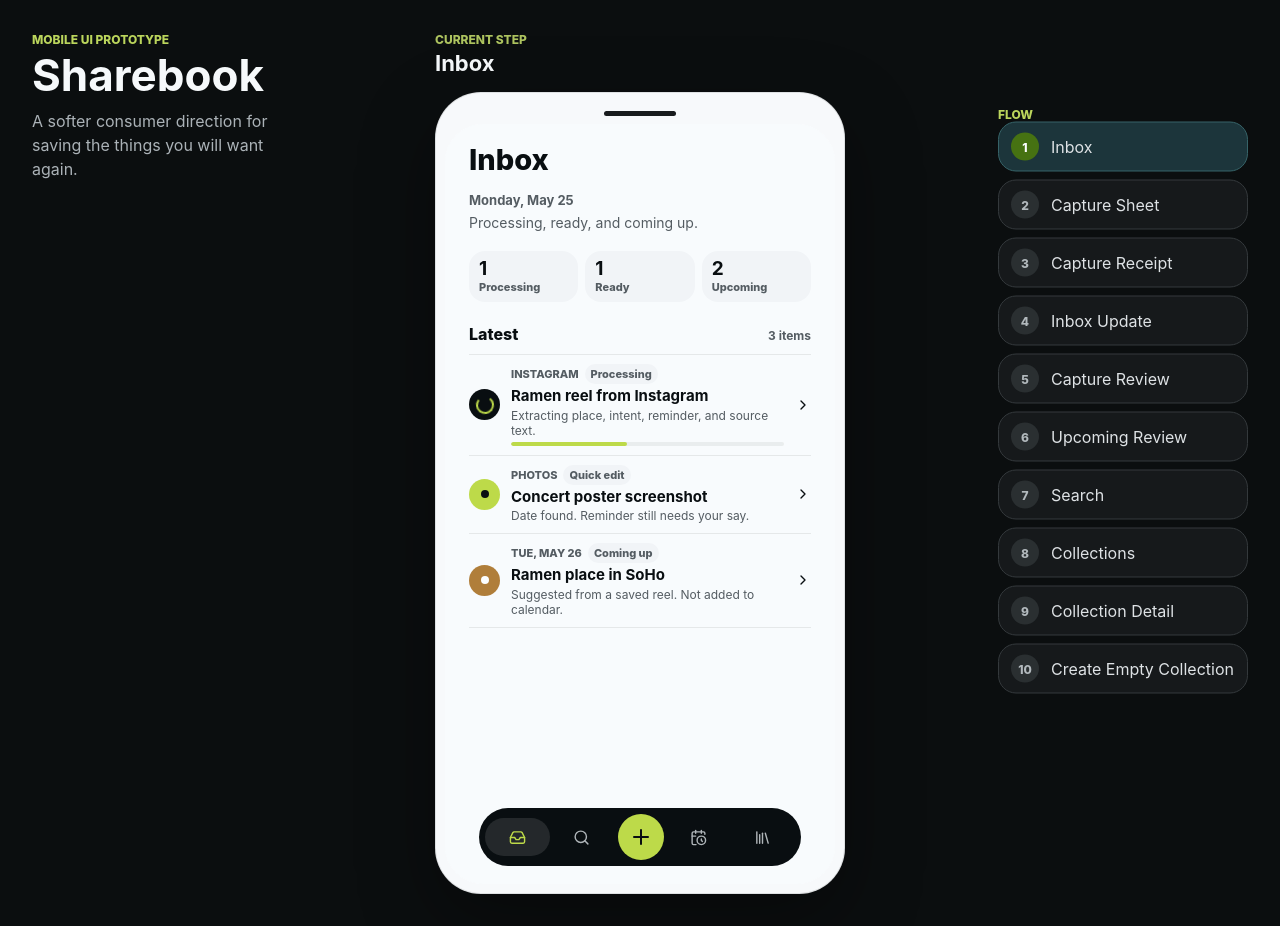
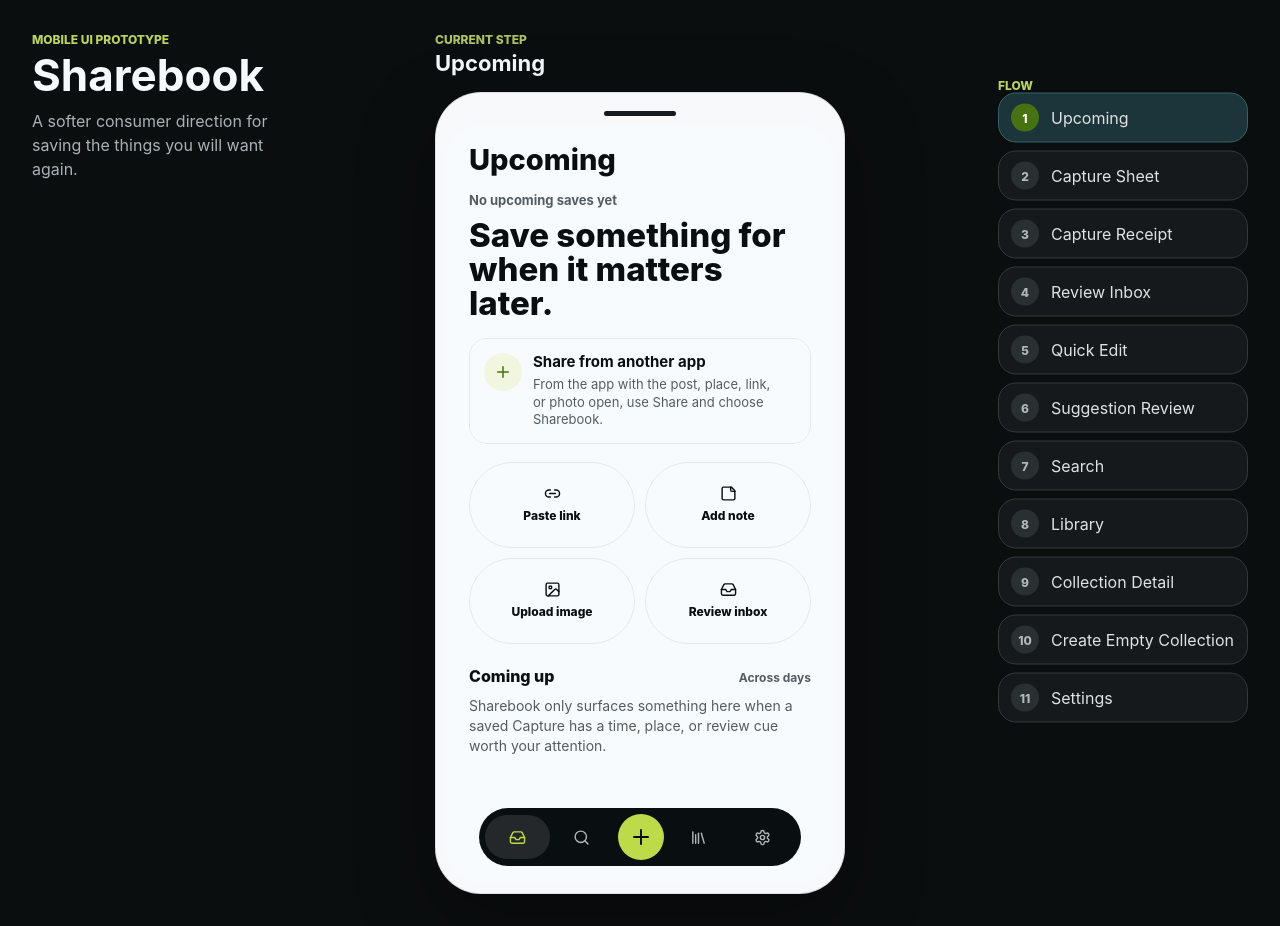
Before and after one commit to nitro41992/sharebook, a Next.js app in the folder apps/web/: page /consumer-redesign in a window 1280 px wide. Built offline with nearby package versions, Linux system fonts and the light colour scheme.

Commit message:
Align consumer prototype with upcoming workflow

```diff
--- a/apps/web/app/consumer-redesign/page.module.css
+++ b/apps/web/app/consumer-redesign/page.module.css
@@ -248,8 +248,11 @@
 }
 
 .screenBody {
+  box-sizing: border-box;
+  width: 100%;
   min-height: 0;
   overflow: auto;
+  overflow-x: hidden;
   padding: 10px 24px 150px;
   scrollbar-width: thin;
 }
@@ -261,6 +264,7 @@
 .screenStack {
   display: grid;
   gap: 18px;
+  min-width: 0;
   animation: screenIn 180ms cubic-bezier(0.22, 1, 0.36, 1) both;
 }
 
@@ -360,13 +364,16 @@
 
 .shareInstruction {
   display: grid;
-  grid-template-columns: auto minmax(0, 1fr);
+  grid-template-columns: auto minmax(0, 1fr) auto;
   align-items: start;
   gap: 11px;
   border: 1px solid var(--prototype-line);
   border-radius: 18px;
   background: transparent;
+  color: var(--prototype-ink);
+  font: inherit;
   padding: 14px;
+  text-align: left;
   box-shadow: none;
 }
 
@@ -887,23 +894,27 @@
 
 .bottomActions {
   display: flex;
+  flex-wrap: wrap;
   align-items: center;
   gap: 8px;
 }
 
 .bottomActions .primaryAction {
-  flex: 1;
+  flex: 1 1 auto;
 }
 
 .captureDetailHero {
   display: grid;
   gap: 12px;
+  min-width: 0;
 }
 
 .captureMedia {
   display: grid;
   place-items: end start;
-  min-height: 166px;
+  width: 100%;
+  box-sizing: border-box;
+  min-height: 138px;
   overflow: hidden;
   border-radius: 22px;
   padding: 14px;
@@ -1007,7 +1018,7 @@
 
 .sourceActions {
   display: grid;
-  grid-template-columns: repeat(auto-fit, minmax(0, 1fr));
+  grid-template-columns: repeat(3, minmax(0, 1fr));
   gap: 8px;
 }
 
@@ -1016,7 +1027,8 @@
   align-items: center;
   justify-content: center;
   gap: 6px;
-  min-height: 36px;
+  min-width: 0;
+  min-height: 44px;
   border: 1px solid var(--prototype-line);
   border-radius: 999px;
   background: transparent;
@@ -1025,6 +1037,12 @@
   font: inherit;
   font-size: 13px;
   font-weight: 760;
+}
+
+.sourceActions button span {
+  overflow: hidden;
+  text-overflow: ellipsis;
+  white-space: nowrap;
 }
 
 .sourceActions button[data-danger="true"] {
@@ -1106,7 +1124,7 @@
   align-items: center;
   gap: 7px;
   width: fit-content;
-  min-height: 34px;
+  min-height: 44px;
   border: 0;
   background: transparent;
   color: var(--prototype-muted);
@@ -1395,6 +1413,49 @@
   padding: 0 10px;
 }
 
+.quickSentence {
+  display: grid;
+  gap: 10px;
+  border-top: 1px solid var(--prototype-line);
+  border-bottom: 1px solid var(--prototype-line);
+  padding: 14px 0;
+}
+
+.quickSentence p {
+  display: flex;
+  flex-wrap: wrap;
+  align-items: center;
+  gap: 5px 6px;
+  margin: 0;
+  color: var(--prototype-ink);
+  font-size: 18px;
+  font-weight: 720;
+  line-height: 1.35;
+}
+
+.quickSentence button {
+  max-width: 100%;
+  min-height: 36px;
+  border: 0;
+  border-radius: 999px;
+  background: var(--prototype-accent-soft);
+  color: var(--prototype-accent-strong);
+  cursor: pointer;
+  font: inherit;
+  font-size: 15px;
+  font-weight: 820;
+  overflow-wrap: anywhere;
+  padding: 5px 10px;
+  text-align: left;
+  vertical-align: middle;
+  white-space: normal;
+}
+
+.quickSentence button[data-tone="maybe"] {
+  background: var(--prototype-review-soft);
+  color: color-mix(in oklch, var(--prototype-review) 76%, var(--prototype-ink));
+}
+
 .rationale {
   display: grid;
   grid-template-columns: auto minmax(0, 1fr);
@@ -1752,7 +1813,7 @@
 
 .filterRow button {
   flex: 0 0 auto;
-  min-height: 31px;
+  min-height: 44px;
   border: 1px solid transparent;
   border-radius: 999px;
   background: var(--prototype-soft);
@@ -1783,7 +1844,7 @@
 }
 
 .recentSearchList button {
-  min-height: 30px;
+  min-height: 38px;
   border: 1px solid transparent;
   border-radius: 999px;
   background: var(--prototype-soft);
@@ -2158,8 +2219,8 @@
 .removeCapture {
   display: grid;
   place-items: center;
-  width: 32px;
-  height: 32px;
+  width: 44px;
+  height: 44px;
   border: 1px solid var(--prototype-line);
   border-radius: 999px;
   background: transparent;
@@ -2182,6 +2243,66 @@
 .emptyCollectionPreview h3,
 .emptyCollectionPreview p {
   margin: 0;
+}
+
+.settingsGroup {
+  display: grid;
+  border-top: 1px solid var(--prototype-line);
+  border-bottom: 1px solid var(--prototype-line);
+}
+
+.settingsGroup + .settingsGroup {
+  margin-top: 4px;
+}
+
+.settingsGroup .sectionHeaderRow {
+  padding-top: 2px;
+}
+
+.settingsRow {
+  display: grid;
+  grid-template-columns: minmax(0, 1fr) auto;
+  align-items: center;
+  gap: 12px;
+  min-height: 68px;
+  border: 0;
+  background: transparent;
+  color: var(--prototype-ink);
+  cursor: pointer;
+  font: inherit;
+  padding: 12px 0;
+  text-align: left;
+}
+
+.settingsRow + .settingsRow {
+  border-top: 1px solid var(--prototype-line);
+}
+
+.settingsRow strong,
+.settingsRow small {
+  display: block;
+}
+
+.settingsRow strong {
+  font-size: 15px;
+  line-height: 1.2;
+}
+
+.settingsRow small {
+  margin-top: 4px;
+  color: var(--prototype-muted);
+  font-size: 12px;
+  line-height: 1.35;
+}
+
+.settingsRow em {
+  border-radius: 999px;
+  background: var(--prototype-soft);
+  color: var(--prototype-muted);
+  font-size: 12px;
+  font-style: normal;
+  font-weight: 760;
+  padding: 7px 9px;
 }
 
 .emptyCollectionPreview h3 {
@@ -2214,7 +2335,7 @@
   position: relative;
   display: grid;
   place-items: center;
-  min-height: 38px;
+  min-height: 44px;
   border: 0;
   border-radius: 999px;
   background: transparent;
@@ -2339,7 +2460,10 @@
 
   .leftRail,
   .rightRail {
+    position: static;
     justify-content: start;
+    width: min(100%, 720px);
+    transform: none;
   }
 
   .leftRail {
@@ -2357,7 +2481,19 @@
 
 @media (max-width: 700px) {
   .workspace {
+    align-content: start;
     padding: 18px;
+  }
+
+  .leftRail,
+  .stageHeader,
+  .rightRail {
+    display: none;
+  }
+
+  .previewStage {
+    width: 100%;
+    max-width: calc(100vw - 36px);
   }
 
   .leftRail h1 {
@@ -2369,6 +2505,8 @@
   }
 
   .phoneShell {
+    width: 100%;
+    box-sizing: border-box;
     border-radius: 28px;
     padding: 7px;
   }
--- a/apps/web/app/consumer-redesign/page.tsx
+++ b/apps/web/app/consumer-redesign/page.tsx
@@ -16,6 +16,7 @@ import {
   MapPin,
   Plus,
   Search,
+  Settings,
   StickyNote,
   Trash2,
   X
@@ -26,8 +27,8 @@ import styles from "./page.module.css";
 const language = {
   appName: "Sharebook",
   confidence: {
-    high: "Confident",
-    needsReview: "Review",
+    high: "Looks right",
+    needsReview: "Maybe",
     notSure: "Not sure",
     couldNotTell: "Couldn't tell"
   },
@@ -42,16 +43,17 @@ const language = {
 } as const;
 
 const flows = [
-  { id: "zero", label: "Inbox", shortLabel: "Inbox" },
+  { id: "zero", label: "Upcoming", shortLabel: "Upcoming" },
   { id: "sheet", label: "Capture Sheet", shortLabel: "Capture" },
   { id: "receipt", label: "Capture Receipt", shortLabel: "Saved" },
-  { id: "notification", label: "Inbox Update", shortLabel: "Updated" },
-  { id: "capture-detail", label: "Capture Review", shortLabel: "Capture" },
-  { id: "today-review", label: "Upcoming Review", shortLabel: "Upcoming" },
+  { id: "notification", label: "Review Inbox", shortLabel: "Review" },
+  { id: "capture-detail", label: "Quick Edit", shortLabel: "Edit" },
+  { id: "today-review", label: "Suggestion Review", shortLabel: "Review" },
   { id: "search", label: "Search", shortLabel: "Search" },
-  { id: "collections", label: "Collections", shortLabel: "Library" },
+  { id: "collections", label: "Library", shortLabel: "Library" },
   { id: "collection-detail", label: "Collection Detail", shortLabel: "Collection" },
-  { id: "new-collection", label: "Create Empty Collection", shortLabel: "Create" }
+  { id: "new-collection", label: "Create Empty Collection", shortLabel: "Create" },
+  { id: "settings", label: "Settings", shortLabel: "Settings" }
 ] as const;
 
 type FlowId = (typeof flows)[number]["id"];
@@ -333,23 +335,25 @@ function PhoneScreen({
     flowId === "today-review" ||
     flowId === "search" ||
     flowId === "collections" ||
-    flowId === "collection-detail";
+    flowId === "collection-detail" ||
+    flowId === "settings";
   const showTopBar = true;
 
   return (
     <div className={styles.appSurface}>
       {showTopBar ? <TopBar title={titleForFlow(flowId)} /> : null}
       <div className={`${styles.screenBody} ${showNavigation ? "" : styles.screenBodyFocused}`}>
-        {flowId === "zero" ? <InboxScreen openCaptureDetail={openCaptureDetail} setFlowId={setFlowId} /> : null}
+        {flowId === "zero" ? <UpcomingScreen setFlowId={setFlowId} /> : null}
         {flowId === "sheet" ? <CaptureSheet setFlowId={setFlowId} /> : null}
         {flowId === "receipt" ? <CaptureReceipt setFlowId={setFlowId} /> : null}
         {flowId === "notification" ? <InboxScreen isUpdated openCaptureDetail={openCaptureDetail} setFlowId={setFlowId} /> : null}
         {flowId === "capture-detail" ? <CaptureDetail captureId={selectedCaptureId} setFlowId={setFlowId} /> : null}
-        {flowId === "today-review" ? <TodayReview openCaptureDetail={openCaptureDetail} /> : null}
+        {flowId === "today-review" ? <UpcomingReview openCaptureDetail={openCaptureDetail} /> : null}
         {flowId === "search" ? <SearchScreen openCaptureDetail={openCaptureDetail} setFlowId={setFlowId} /> : null}
         {flowId === "collections" ? <CollectionsScreen setFlowId={setFlowId} /> : null}
         {flowId === "collection-detail" ? <CollectionDetail openCaptureDetail={openCaptureDetail} /> : null}
         {flowId === "new-collection" ? <NewCollection setFlowId={setFlowId} /> : null}
+        {flowId === "settings" ? <SettingsScreen /> : null}
       </div>
       {showNavigation ? <BottomNav flowId={flowId} setFlowId={setFlowId} /> : null}
     </div>
@@ -357,15 +361,17 @@ function PhoneScreen({
 }
 
 function titleForFlow(flowId: FlowId) {
-  if (flowId === "zero" || flowId === "notification") return "Inbox";
+  if (flowId === "zero") return "Upcoming";
+  if (flowId === "notification") return "Review Inbox";
   if (flowId === "sheet") return "Capture";
-  if (flowId === "capture-detail") return "Capture";
-  if (flowId === "today-review") return "Upcoming";
+  if (flowId === "capture-detail") return "Quick edit";
+  if (flowId === "today-review") return "Review";
   if (flowId === "search") return "Search";
-  if (flowId === "collections") return "Collections";
+  if (flowId === "collections") return "Library";
   if (flowId === "collection-detail") return "Collection";
   if (flowId === "new-collection") return "New collection";
-  return "Inbox";
+  if (flowId === "settings") return "Settings";
+  return "Upcoming";
 }
 
 function TopBar({ title }: { title: string }) {
@@ -375,6 +381,50 @@ function TopBar({ title }: { title: string }) {
         <h3>{title}</h3>
       </div>
     </header>
+  );
+}
+
+function UpcomingScreen({ setFlowId }: { setFlowId: (flowId: FlowId) => void }) {
+  return (
+    <section className={styles.screenStack}>
+      <div className={styles.todayHeader}>
+        <p className={styles.todayDate}>No upcoming saves yet</p>
+        <h2>Save something for when it matters later.</h2>
+      </div>
+
+      <section className={styles.shareInstruction} aria-label="Native share instruction">
+        <span className={styles.instructionIcon}>
+          <Plus aria-hidden="true" size={18} />
+        </span>
+        <div>
+          <h3>Share from another app</h3>
+          <p>From the app with the post, place, link, or photo open, use Share and choose Sharebook.</p>
+        </div>
+      </section>
+
+      <div className={styles.actionGrid} aria-label="Fallback capture actions">
+        <ActionButton icon={<Link2 aria-hidden="true" size={17} />} onClick={() => setFlowId("sheet")}>
+          Paste link
+        </ActionButton>
+        <ActionButton icon={<StickyNote aria-hidden="true" size={17} />} onClick={() => setFlowId("sheet")}>
+          Add note
+        </ActionButton>
+        <ActionButton icon={<ImageIcon aria-hidden="true" size={17} />} onClick={() => setFlowId("sheet")}>
+          Upload image
+        </ActionButton>
+        <ActionButton icon={<InboxIcon aria-hidden="true" size={17} />} onClick={() => setFlowId("notification")}>
+          Review inbox
+        </ActionButton>
+      </div>
+
+      <section className={styles.plainSection}>
+        <div className={styles.sectionHeaderRow}>
+          <h3>Coming up</h3>
+          <span>Across days</span>
+        </div>
+        <p>Sharebook only surfaces something here when a saved Capture has a time, place, or review cue worth your attention.</p>
+      </section>
+    </section>
   );
 }
 
@@ -616,31 +666,61 @@ function CaptureDetail({
         </div>
       </section>
 
-      <section className={styles.captureFacts} aria-label="Capture facts">
-        <button className={styles.captureFactButton} onClick={() => setEditor("collection")} type="button">
-          <span>Collection</span>
-          <strong>{item.collection}</strong>
-          <em className={styles.confidenceBadge}>{language.confidence.high}</em>
-          <ChevronRight aria-hidden="true" size={16} />
+      <section className={styles.quickSentence} aria-label="Quick edit">
+        <p>
+          Saved as{" "}
+          <button onClick={() => setEditor("intent")} type="button">{item.intent}</button>
+          {" "}in{" "}
+          <button onClick={() => setEditor("collection")} type="button">{item.collection}</button>
+          .
+        </p>
+        <p>
+          Reminder suggested:{" "}
+          <button data-tone="maybe" onClick={() => setEditor("reminder")} type="button">{item.reminder}</button>
+          .
+        </p>
+        <p>
+          Place:{" "}
+          <button onClick={() => setEditor("place")} type="button">{item.place}</button>
+          .
+        </p>
+      </section>
+
+      <div className={styles.bottomActions}>
+        <button className={styles.primaryAction} onClick={() => setFlowId("zero")} type="button">
+          <Check aria-hidden="true" size={18} />
+          <span>Accept</span>
         </button>
-        <button className={styles.captureFactButton} onClick={() => setEditor("intent")} type="button">
-          <span>Intent</span>
-          <strong>{item.intent}</strong>
-          <em className={styles.confidenceBadge}>{language.confidence.high}</em>
-          <ChevronRight aria-hidden="true" size={16} />
+        <button className={styles.secondaryAction} onClick={() => setEditor("reminder")} type="button">
+          Change
         </button>
-        <button className={styles.captureFactButton} onClick={() => setEditor("place")} type="button">
-          <span>Place</span>
-          <strong>{item.place}</strong>
-          <em className={styles.confidenceBadge}>{language.confidence.high}</em>
-          <ChevronRight aria-hidden="true" size={16} />
+        <button className={styles.textAction} onClick={() => setFlowId("notification")} type="button">
+          Dismiss
         </button>
-        <button className={styles.captureFactButton} onClick={() => setEditor("reminder")} type="button">
-          <span>Reminder</span>
-          <strong>{item.reminder}</strong>
-          <em className={styles.confidenceBadge} data-tone="maybe">{language.confidence.needsReview}</em>
-          <ChevronRight aria-hidden="true" size={16} />
-        </button>
+      </div>
+
+      <section className={styles.rationalePopover} aria-label="Why these suggestions">
+        <div className={styles.rationale}>
+          <Check aria-hidden="true" size={15} />
+          <span>
+            <strong>Intent: {language.confidence.high}</strong>
+            {captureRationale(item, "intent")}
+          </span>
+        </div>
+        <div className={styles.rationale}>
+          <Folder aria-hidden="true" size={15} />
+          <span>
+            <strong>Collection: {language.confidence.high}</strong>
+            {captureRationale(item, "collection")}
+          </span>
+        </div>
+        <div className={styles.rationale}>
+          <CalendarClock aria-hidden="true" size={15} />
+          <span>
+            <strong>Reminder: {language.confidence.needsReview}</strong>
+            {captureRationale(item, "reminder")}
+          </span>
+        </div>
       </section>
 
       <section className={styles.captureExcerpt}>
@@ -653,6 +733,14 @@ function CaptureDetail({
 
     </section>
   );
+}
+
+function captureRationale(item: (typeof memoryObjects)[number], key: keyof typeof mockCapture.rationale) {
+  if (item.id === "ramen-reel") return mockCapture.rationale[key];
+  if (key === "reminder" && item.reminder === "No reminder") return "No reminder was created because no time cue was clear.";
+  if (key === "collection") return `Because this save matches ${item.collection.toLowerCase()} context.`;
+  if (key === "intent") return `Because the source text points to ${item.intent}.`;
+  return item.context;
 }
 
 function CapturePreview({ item }: { item: (typeof memoryObjects)[number] }) {
@@ -787,7 +875,7 @@ function CaptureEditView({
   );
 }
 
-function TodayReview({
+function UpcomingReview({
   openCaptureDetail
 }: {
   openCaptureDetail: (captureId?: string) => void;
@@ -1037,6 +1125,54 @@ function NewCollection({ setFlowId }: { setFlowId: (flowId: FlowId) => void }) {
   );
 }
 
+function SettingsScreen() {
+  return (
+    <section className={styles.screenStack}>
+      <section className={styles.settingsGroup} aria-label="Capture settings">
+        <div className={styles.sectionHeaderRow}>
+          <h3>Capture</h3>
+          <span>Phone first</span>
+        </div>
+        <button className={styles.settingsRow} type="button">
+          <span>
+            <strong>Native share help</strong>
+            <small>Show first-run instructions until the first share capture succeeds.</small>
+          </span>
+          <em>On</em>
+        </button>
+        <button className={styles.settingsRow} type="button">
+          <span>
+            <strong>Clipboard detection</strong>
+            <small>Offer copied links in the Capture Sheet.</small>
+          </span>
+          <em>On</em>
+        </button>
+      </section>
+
+      <section className={styles.settingsGroup} aria-label="Trust settings">
+        <div className={styles.sectionHeaderRow}>
+          <h3>Trust</h3>
+          <span>Quiet confidence</span>
+        </div>
+        <button className={styles.settingsRow} type="button">
+          <span>
+            <strong>Reminder suggestions</strong>
+            <small>Ask before creating any future notification.</small>
+          </span>
+          <em>Review</em>
+        </button>
+        <button className={styles.settingsRow} type="button">
+          <span>
+            <strong>New collections</strong>
+            <small>Require confirmation before Sharebook creates structure.</small>
+          </span>
+          <em>Ask</em>
+        </button>
+      </section>
+    </section>
+  );
+}
+
 function ActionButton({
   children,
   icon,
@@ -1062,14 +1198,19 @@ function BottomNav({
   setFlowId: (flowId: FlowId) => void;
 }) {
   const nav = [
-    { label: "Inbox", flow: "zero" as FlowId, active: flowId === "zero" || flowId === "notification" || flowId === "receipt", icon: <InboxIcon aria-hidden="true" size={17} /> },
+    { label: "Upcoming", flow: "zero" as FlowId, active: flowId === "zero" || flowId === "notification" || flowId === "receipt", icon: <InboxIcon aria-hidden="true" size={17} /> },
     { label: "Search", flow: "search" as FlowId, active: flowId === "search", icon: <Search aria-hidden="true" size={17} /> },
-    { label: "Upcoming", flow: "today-review" as FlowId, active: flowId === "today-review", icon: <CalendarClock aria-hidden="true" size={17} /> },
     {
       label: "Library",
       flow: "collections" as FlowId,
-      active: flowId === "collections" || flowId === "collection-detail" || flowId === "new-collection",
+      active: flowId === "collections" || flowId === "collection-detail" || flowId === "new-collection" || flowId === "today-review",
       icon: <Library aria-hidden="true" size={17} />
+    },
+    {
+      label: "Settings",
+      flow: "settings" as FlowId,
+      active: flowId === "settings",
+      icon: <Settings aria-hidden="true" size={17} />
     }
   ];
 
@@ -1079,6 +1220,8 @@ function BottomNav({
         <button
           className={styles.navButton}
           data-active={item.active}
+          aria-current={item.active ? "page" : undefined}
+          aria-label={item.label}
           key={item.label}
           onClick={() => setFlowId(item.flow)}
           title={item.label}
@@ -1102,6 +1245,8 @@ function BottomNav({
         <button
           className={styles.navButton}
           data-active={item.active}
+          aria-current={item.active ? "page" : undefined}
+          aria-label={item.label}
           key={item.label}
           onClick={() => setFlowId(item.flow)}
           title={item.label}
```
Also changed, not shown: 3 other files (tests, documents, lock files or other folders).
